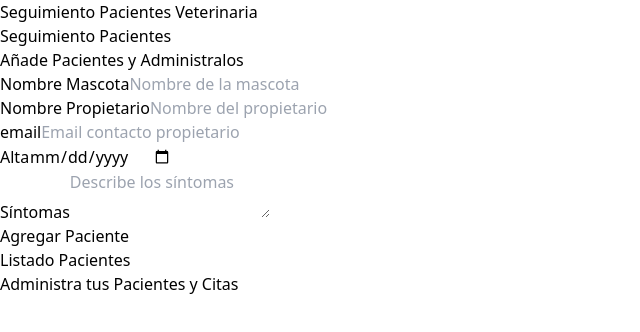
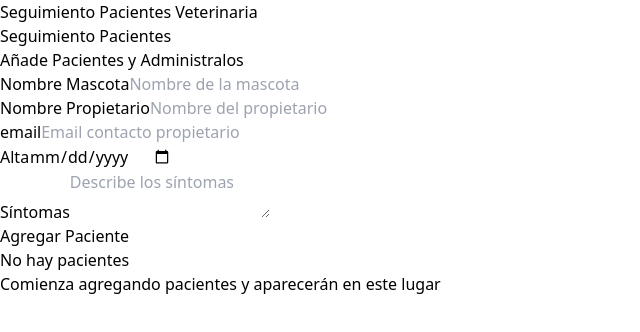
Before and after one commit to ChemaJob/Administrador_Pacientes_Vite, a React (Vite) app: page / in a window 1280 px wide. Shown: the top 332 px of the page, without its empty margins (0-640 px from the left). Built offline with nearby package versions, Linux system fonts and the light colour scheme.

Commit message:
Administracion de pacientes - Mostrar Textos de Forma condicional en React

```diff
--- a/src/components/ListadoPacientes.jsx
+++ b/src/components/ListadoPacientes.jsx
@@ -3,15 +3,27 @@
 const ListadoPacientes = ({ pacientes }) => {
   return (
     <div className="md:w-1/2 lg:w-3/5 md:h-screen overflow-y-scroll">
+      {pacientes && pacientes.length ? (
+        <>
           <h2 className="font-black text-3xl text-center">Listado Pacientes</h2>
           <p className="text-xl mt-5 mb-10 text-center">
             Administra tus {""}
             <span className="text-indigo-600 font-bold">Pacientes y Citas</span>
           </p>
 
-      {pacientes.map(paciente => (
+          {pacientes.map((paciente) => (
             <Pacientes key={paciente.id} paciente={paciente} />
           ))}
+        </>
+      ) : (
+        <>
+          <h2 className="font-black text-3xl text-center">No hay pacientes</h2>
+          <p className="text-xl mt-5 mb-10 text-center">
+            Comienza agregando pacientes {""}
+            <span className="text-indigo-600 font-bold">y aparecerán en este lugar</span>
+          </p>
+        </>
+      )}
     </div>
   );
 };
```
Lines whose indentation alone changed are shown as unchanged.
